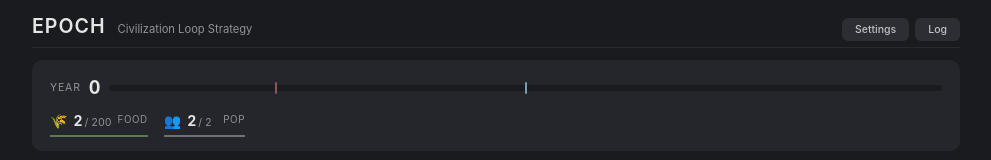
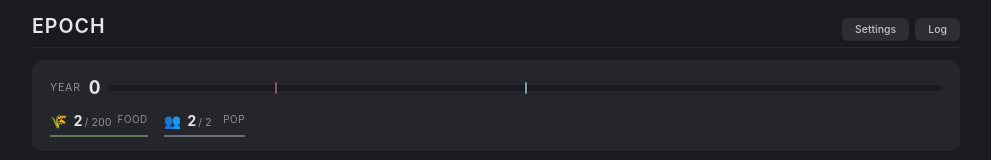
Before and after one commit to asbjornb/Epoch, a React (Vite) app: page / in a window 1280 px wide. Shown: the top 160 px of the page, without its empty margins (144-1135 px from the left). Built offline with nearby package versions, Linux system fonts and the light colour scheme.

Commit message:
Remove 'Civilization Loop Strategy' subtitle from header
https://claude.ai/code/session_01X9K7HjCTuEbjn3Wz2rmkeY

```diff
--- a/src/App.tsx
+++ b/src/App.tsx
@@ -37,7 +37,6 @@ function App() {
     <div className="app">
       <header className="app-header">
         <h1>Epoch</h1>
-        <span className="app-subtitle">Civilization Loop Strategy</span>
         <div className="header-buttons">
           <button
             className="header-btn"
--- a/src/index.css
+++ b/src/index.css
@@ -91,11 +91,6 @@ h1, h2, h3 {
   text-transform: uppercase;
 }
 
-.app-subtitle {
-  font-size: 0.8rem;
-  color: var(--text-dim);
-  flex: 1;
-}
 
 .header-buttons {
   display: flex;
```
